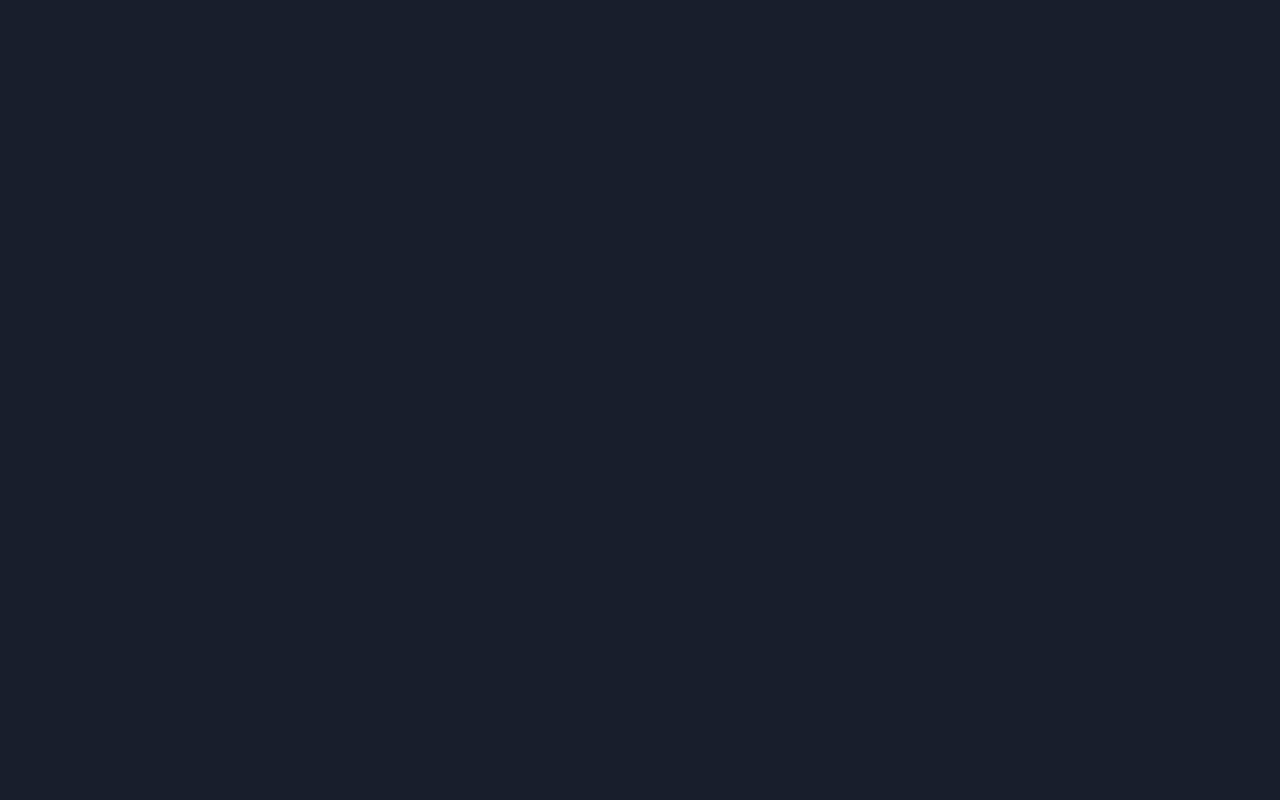
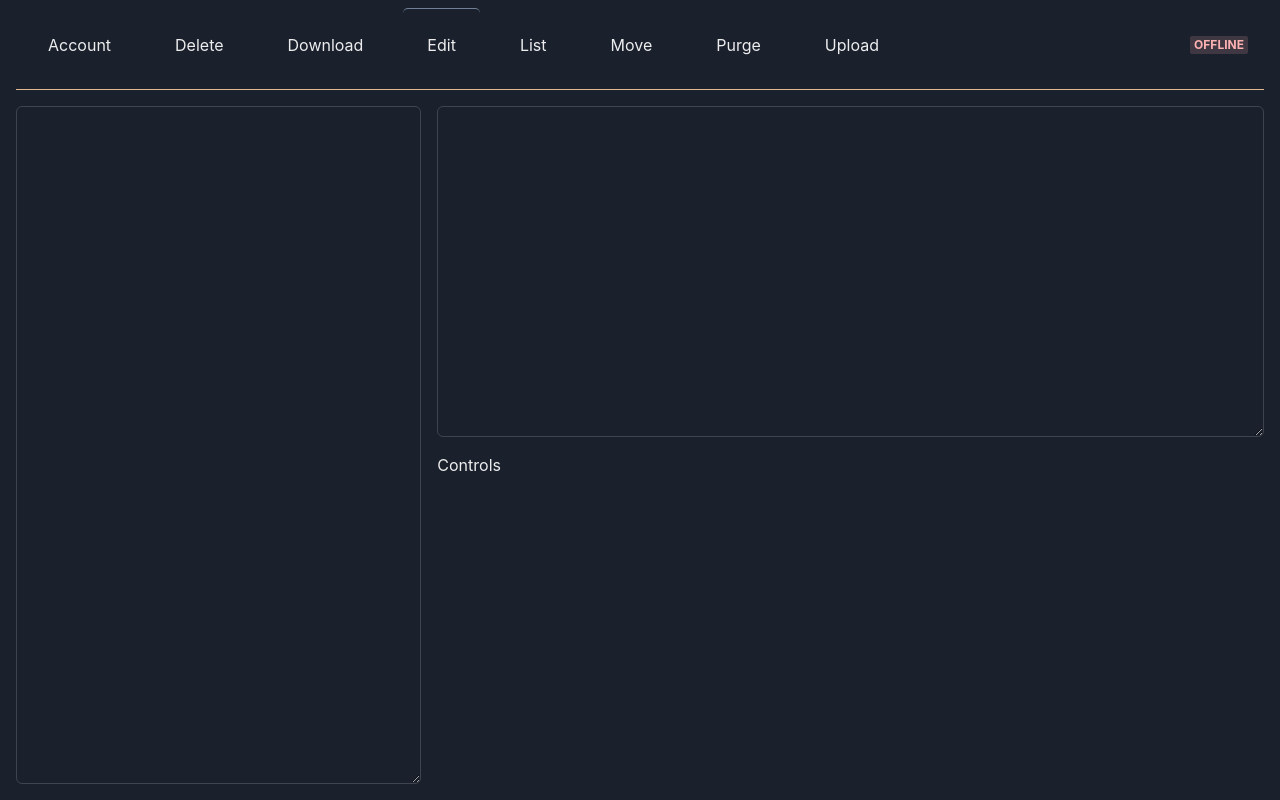
Before and after one commit to FabianLars/mw-toolbox, a React (Create React App) app: page /Edit in a window 1280 px wide. Before the commit this address had no page. Built offline with nearby package versions, Linux system fonts and the light colour scheme.

Commit message:
init edit.js

```diff
--- a/src/App.js
+++ b/src/App.js
@@ -1,6 +1,6 @@
 import React, { useEffect, useRef, useState } from 'react';
 import { BrowserRouter as Router, Routes, Route } from 'react-router-dom';
-import { Account, Delete, Download, List, Move, Purge, Upload } from './pages';
+import { Account, Delete, Download, Edit, List, Move, Purge, Upload } from './pages';
 
 const App = () => {
     // useRef to make useEffect skip the change from useState
@@ -32,6 +32,7 @@ const App = () => {
                 <Route path="/" element={<Account user={user} setUser={setUser} />} />
                 <Route path="/Delete" element={<Delete isOnline={user.isOnline} />} />
                 <Route path="/Download" element={<Download isOnline={user.isOnline} />} />
+                <Route path="/Edit" element={<Edit isOnline={user.isOnline} />} />
                 <Route path="/List" element={<List isOnline={user.isOnline} />} />
                 <Route path="/Move" element={<Move isOnline={user.isOnline} />} />
                 <Route path="/Purge" element={<Purge isOnline={user.isOnline} />} />
--- a/src/components/Header.js
+++ b/src/components/Header.js
@@ -37,7 +37,9 @@ const Header = ({ isDisabled, isOnline }) => {
             <MenuItem isDisabled={isDisabled} to="/Download">
                 Download
             </MenuItem>
-            {/* <MenuItems to="/Edit">Edit</MenuItems> */}
+            <MenuItem isDisabled={isDisabled} to="/Edit">
+                Edit
+            </MenuItem>
             <MenuItem isDisabled={isDisabled} to="/List">
                 List
             </MenuItem>
--- /dev/null
+++ b/src/pages/Edit.js
@@ -0,0 +1,21 @@
+import { Flex, Grid, GridItem, Textarea } from '@chakra-ui/react';
+import Header from '../components/Header';
+
+const Edit = ({ isOnline }) => {
+    return (
+        <Flex direction="column" align="center" m="0 1rem" h="100vh">
+            <Header isOnline={isOnline} /* isDisabled={isLoading} */ />
+            <Grid h="100%" w="100%" templateRows="repeat(2, 1fr)" templateColumns="repeat(3, 1fr)" gap={4} mb={4}>
+                <GridItem rowSpan={2}>
+                    <Textarea h="100%" />
+                </GridItem>
+                <GridItem colSpan={2}>
+                    <Textarea h="100%" />
+                </GridItem>
+                <GridItem colSpan={2}>Controls</GridItem>
+            </Grid>
+        </Flex>
+    );
+};
+
+export default Edit;
--- a/src/pages/index.js
+++ b/src/pages/index.js
@@ -1,9 +1,10 @@
 import Account from './Account';
 import Delete from './Delete';
 import Download from './Download';
+import Edit from './Edit';
 import List from './List';
 import Move from './Move';
 import Purge from './Purge';
 import Upload from './Upload';
 
-export { Account, Delete, Download, List, Move, Purge, Upload };
+export { Account, Delete, Download, Edit, List, Move, Purge, Upload };
```
